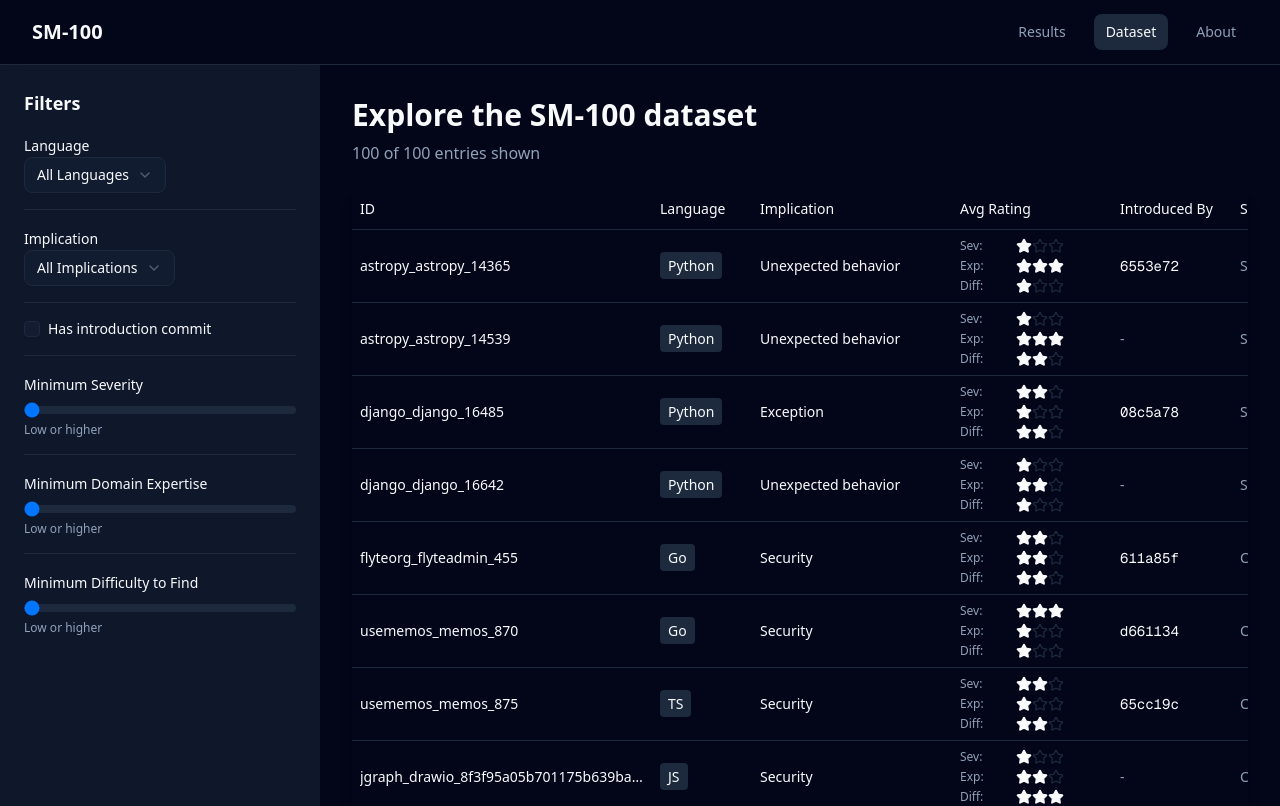
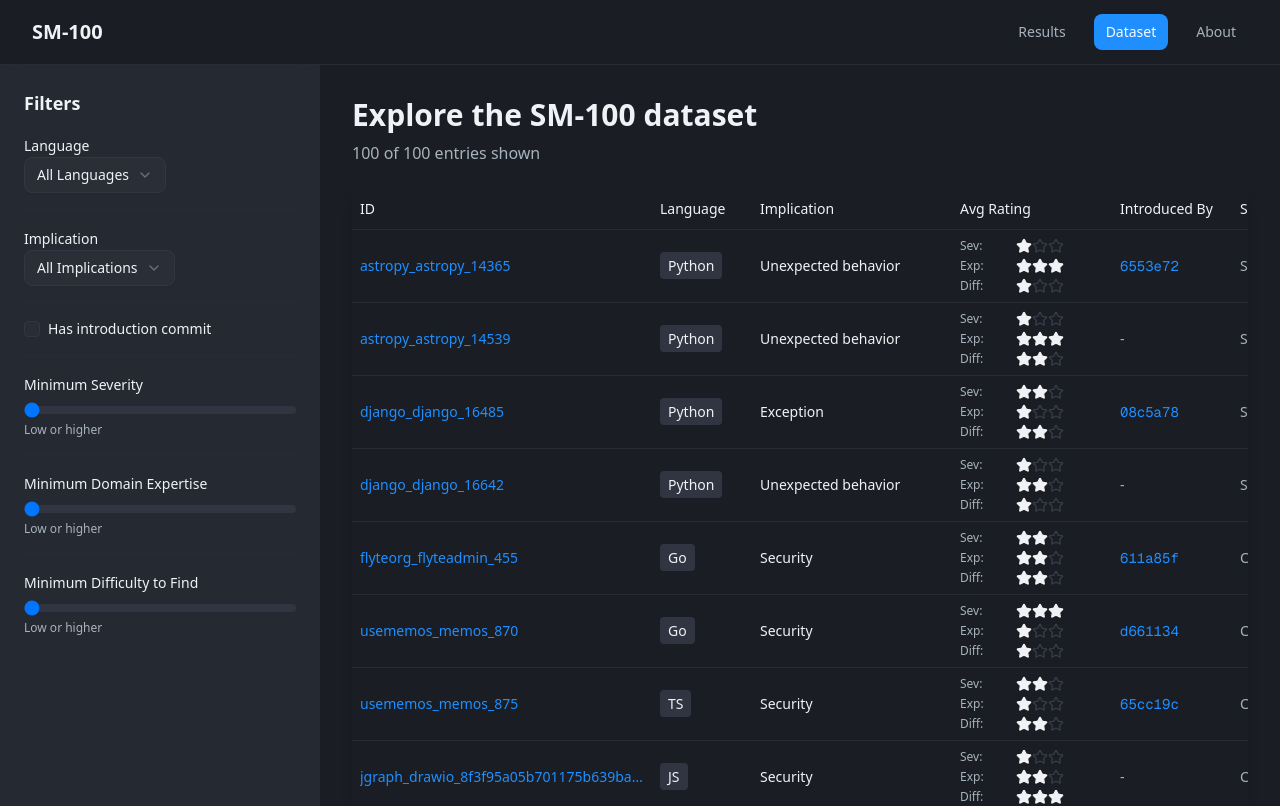
Before and after one commit to SM-100-Bench/sm100bench.com, a Next.js app: page /dataset in a window 1280 px wide. Shown: the top 806 px of the page. Built offline with nearby package versions, Linux system fonts and the light colour scheme.

Commit message:
sev/exp/dif tooltips, medals, retheme

```diff
--- a/app/dataset/page.tsx
+++ b/app/dataset/page.tsx
@@ -20,6 +20,11 @@ import { Checkbox } from "@/components/ui/checkbox";
 
 import { Separator } from "@/components/ui/separator";
 import { Skeleton } from "@/components/ui/skeleton";
+import {
+  Tooltip,
+  TooltipTrigger,
+  TooltipContent,
+} from "@/components/ui/tooltip";
 import { Star } from "lucide-react";
 
 interface DatasetEntry {
@@ -497,21 +502,42 @@ export default function DatasetViewer() {
                             <TableCell className="min-w-[160px]">
                               <div className="space-y-1">
                                 <div className="flex items-center space-x-2">
-                                  <span className="text-xs text-muted-foreground w-12">
+                                  <Tooltip>
+                                    <TooltipTrigger asChild>
+                                      <span className="text-xs text-muted-foreground w-12 cursor-help">
                                         Sev:
                                       </span>
+                                    </TooltipTrigger>
+                                    <TooltipContent>
+                                      <p>Severity in context</p>
+                                    </TooltipContent>
+                                  </Tooltip>
                                   <StarRating rating={avgSeverity} />
                                 </div>
                                 <div className="flex items-center space-x-2">
-                                  <span className="text-xs text-muted-foreground w-12">
+                                  <Tooltip>
+                                    <TooltipTrigger asChild>
+                                      <span className="text-xs text-muted-foreground w-12 cursor-help">
                                         Exp:
                                       </span>
+                                    </TooltipTrigger>
+                                    <TooltipContent>
+                                      <p>Domain expertise required to find</p>
+                                    </TooltipContent>
+                                  </Tooltip>
                                   <StarRating rating={avgDomainExpertise} />
                                 </div>
                                 <div className="flex items-center space-x-2">
-                                  <span className="text-xs text-muted-foreground w-12">
+                                  <Tooltip>
+                                    <TooltipTrigger asChild>
+                                      <span className="text-xs text-muted-foreground w-12 cursor-help">
                                         Diff:
                                       </span>
+                                    </TooltipTrigger>
+                                    <TooltipContent>
+                                      <p>Difficulty to find</p>
+                                    </TooltipContent>
+                                  </Tooltip>
                                   <StarRating rating={avgDifficultyToFind} />
                                 </div>
                               </div>
--- a/app/globals.css
+++ b/app/globals.css
@@ -79,31 +79,47 @@
 }
 
 .dark {
-  --background: theme(colors.slate.950);
-  --foreground: theme(colors.slate.50);
-  --card: theme(colors.slate.950);
-  --card-foreground: theme(colors.slate.50);
-  --popover: theme(colors.slate.950);
-  --popover-foreground: theme(colors.slate.50);
-  --primary: theme(colors.slate.50);
-  --primary-foreground: theme(colors.slate.900);
-  --secondary: theme(colors.slate.800);
-  --secondary-foreground: theme(colors.slate.50);
-  --muted: theme(colors.slate.800);
-  --muted-foreground: theme(colors.slate.400);
-  --accent: theme(colors.slate.800);
-  --accent-foreground: theme(colors.slate.50);
-  --destructive: theme(colors.red.900);
-  --border: theme(colors.slate.800);
-  --input: theme(colors.slate.800);
-  --ring: theme(colors.slate.300);
-  --chart-1: oklch(0.488 0.243 264.376);
-  --chart-2: oklch(0.696 0.17 162.48);
-  --chart-3: oklch(0.769 0.188 70.08);
-  --chart-4: oklch(0.627 0.265 303.9);
-  --chart-5: oklch(0.645 0.246 16.439);
-  --sidebar: theme(colors.slate.900);
-  --sidebar-foreground: theme(colors.slate.50);
+  /* "Dark Apple" style palette */
+  --background: hsl(220 15% 12%); /* Dark desaturated gray-blue */
+  --foreground: hsl(210 20% 95%); /* Soft light gray / Off-white */
+
+  --card: hsl(220 15% 17%);            /* Slightly lighter than background */
+  --card-foreground: hsl(210 20% 95%); /* Same as main foreground */
+
+  --popover: hsl(220 15% 15%);          /* Similar to card, or slightly darker */
+  --popover-foreground: hsl(210 20% 95%);
+
+  /* Primary for interactive elements (e.g., buttons) */
+  --primary: hsl(210 100% 56%);        /* Vibrant blue */
+  --primary-foreground: hsl(210 40% 98%); /* White/light gray text for blue buttons */
+
+  /* Secondary for less prominent elements */
+  --secondary: hsl(220 15% 25%);       /* A medium-dark gray */
+  --secondary-foreground: hsl(210 20% 90%); /* Slightly darker text for secondary elements if needed */
+
+  /* Muted for subtle text or AI message bubbles */
+  --muted: hsl(220 15% 22%);           /* A gray distinct from user messages & card, lighter than darkest bg */
+  --muted-foreground: hsl(210 15% 70%); /* Softer gray text */
+
+  /* Accent for highlights if needed, can be same as primary or a different color */
+  --accent: hsl(210 100% 56%);         /* Using primary blue as accent */
+  --accent-foreground: hsl(210 40% 98%);
+
+  --destructive: hsl(0 70% 55%);         /* A clear red for destructive actions */
+  --destructive-foreground: hsl(0 0% 100%);
+
+  --border: hsl(220 15% 18%);          /* Border almost same as card bg for minimal outline */
+  --input: hsl(220 15% 23%);           /* Input field background, made slightly lighter */
+  --ring: hsl(210 90% 65%);            /* Focus ring - a lighter shade of primary blue */
+  /* Charts - can be updated if charts are used, for now keep or use a new scheme */
+  --chart-1: hsl(220 70% 50%);
+  --chart-2: hsl(160 60% 45%);
+  --chart-3: hsl(30 80% 55%);
+  --chart-4: hsl(280 65% 60%);
+  --chart-5: hsl(340 75% 55%);
+
+  --sidebar: hsl(220 15% 17%);
+  --sidebar-foreground: hsl(210 20% 95%);
   --sidebar-primary: theme(colors.blue.600);
   --sidebar-primary-foreground: theme(colors.slate.50);
   --sidebar-accent: theme(colors.slate.800);
--- a/app/page.tsx
+++ b/app/page.tsx
@@ -17,7 +17,7 @@ import {
   TooltipTrigger,
   TooltipProvider,
 } from "@/components/ui/tooltip";
-import { ChevronDown } from "lucide-react";
+import { ChevronDown, Medal } from "lucide-react";
 
 interface BenchmarkResult {
   agent: string;
@@ -87,12 +87,23 @@ export default function SM100Dashboard() {
     setExpandedRow(expandedRow === index ? null : index);
   };
 
+  const getMedalIcon = (index: number) => {
+    if (index === 0) {
+      return <Medal className="h-4 w-4 text-yellow-500" />; // Gold
+    } else if (index === 1) {
+      return <Medal className="h-4 w-4 text-gray-400" />; // Silver
+    } else if (index === 2) {
+      return <Medal className="h-4 w-4 text-amber-600" />; // Bronze
+    }
+    return null;
+  };
+
   return (
     <TooltipProvider>
       <div className="py-8">
         <div className="max-w-7xl mx-auto px-4 sm:px-6 lg:px-8">
           {/* Blue Banner */}
-          <div className="bg-slate-900 border-slate-700 border border-primary/20 rounded-lg p-6 mb-8">
+          <div className="bg-card rounded-lg p-6 mb-8">
             <h2 className="text-2xl font-bold mb-2">Introducing SM-100</h2>
             <p className="mb-3">
               Just how well do software agents navigate code bases and find real
@@ -249,7 +260,7 @@ export default function SM100Dashboard() {
               </TableHeader>
               <TableBody>
                 {loading
-                  ? Array.from({ length: 5 }).map((_, index) => (
+                  ? Array.from({ length: 10 }).map((_, index) => (
                       <TableRow key={index}>
                         <TableCell className="font-medium">
                           <Skeleton className="h-4 w-24" />
@@ -278,7 +289,10 @@ export default function SM100Dashboard() {
                           onClick={() => toggleRow(index)}
                         >
                           <TableCell className="font-medium text-foreground">
-                            {result.agent}
+                            <div className="flex items-center gap-2">
+                              {getMedalIcon(index)}
+                              {result.agent}
+                            </div>
                           </TableCell>
                           <TableCell className="text-foreground">
                             {result.run_date}
--- a/components/ui/skeleton.tsx
+++ b/components/ui/skeleton.tsx
@@ -1,13 +1,13 @@
-import { cn } from "@/lib/utils"
+import { cn } from "@/lib/utils";
 
 function Skeleton({ className, ...props }: React.ComponentProps<"div">) {
   return (
     <div
       data-slot="skeleton"
-      className={cn("bg-accent animate-pulse rounded-md", className)}
+      className={cn("bg-muted animate-pulse rounded-md", className)}
       {...props}
     />
-  )
+  );
 }
 
-export { Skeleton }
+export { Skeleton };
```
Lines whose indentation alone changed are shown as unchanged.
